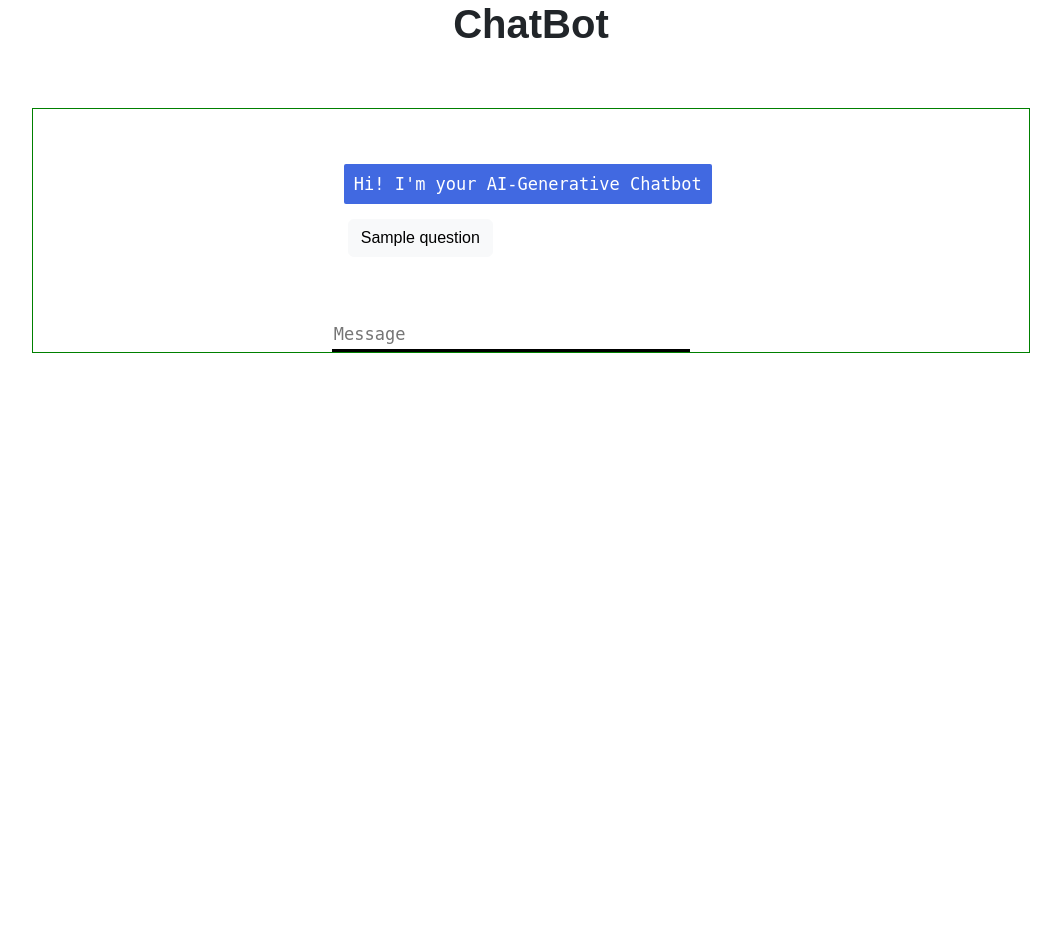
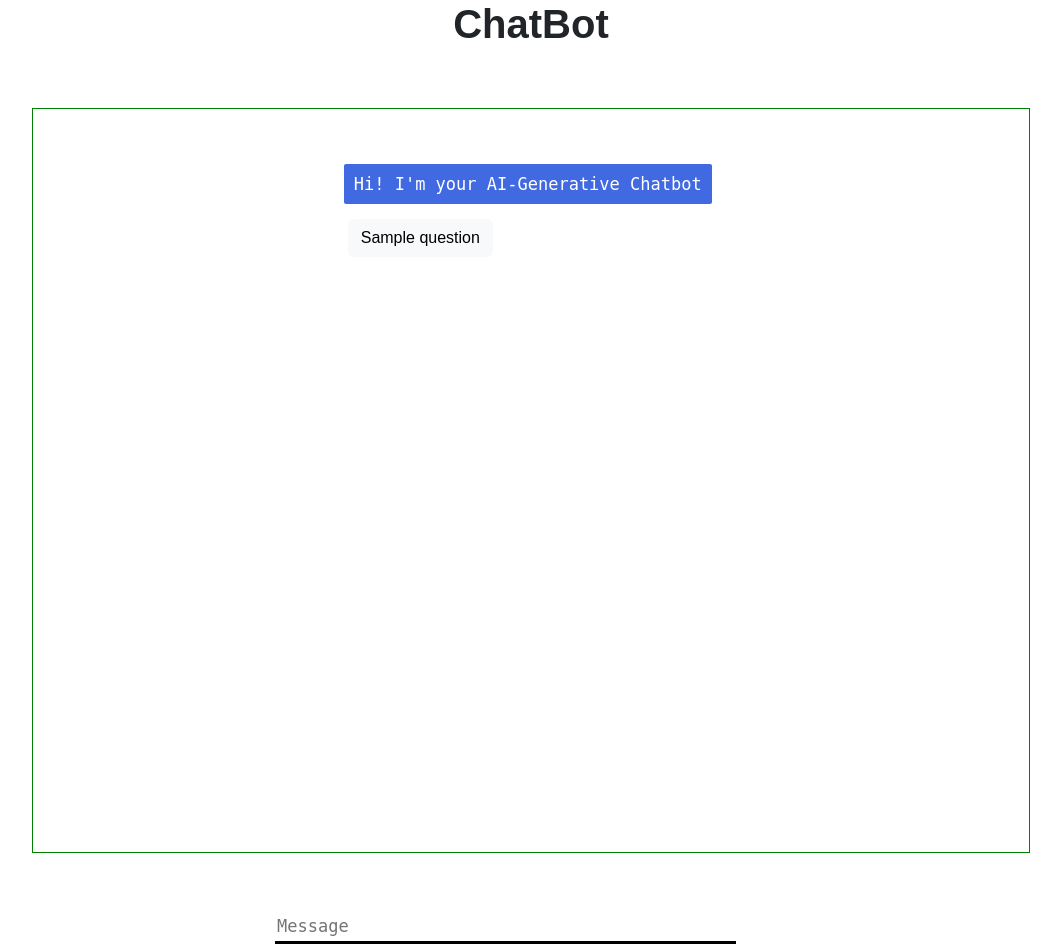
Before and after one commit to Sourabh044/Chatbot-Flask, a Flask app: template templates/index.html in a window 1280 px wide. Shown: the whole page, without its empty margins (109-1170 px from the left). Before the commit the page ends 353 px from the top, so only its background shows below. Run offline with Flask 3, Linux system fonts and the light colour scheme; the template is opened without the code that fills it: most values are stand-ins (such as "Sample title", 1, 10 or a date in 2020); some libraries are stand-ins or nearby versions.

Commit message:
UI changes.

```diff
--- a/static/css/styles.css
+++ b/static/css/styles.css
@@ -9,6 +9,7 @@ body, html {
     font-family: Arial;
 }
 #chatbox {
+height: 300px;
 margin-left: auto;
 margin-right: auto;
 width: 40%;
@@ -62,5 +63,12 @@ margin-left: auto;
 margin-right: auto;
 width: 78%;
 margin-top: 60px;
+overflow-y: scroll;
 border: 1px solid green;
+height: 745px;
 }
+
+.chat-messages {
+    scroll-behavior: smooth;
+    /* Add smooth scrolling */
+}
--- a/static/js/chat.js
+++ b/static/js/chat.js
@@ -1,28 +1,36 @@
+function scrollToEnd() {
+  const chatMessages = document.querySelector(".chat-messages");
+  const lastMessage = chatMessages.lastElementChild;
+  if (lastMessage) {
+    lastMessage.scrollIntoView({ behavior: "smooth", block: "nearest" });
+  }
+}
 
 function appendRelatedQuestions(questions) {
-    const chatbox = document.getElementById('chatbox');
+  const chatbox = document.getElementById("chatbox");
 
   // Create buttons for each related question
-    questions.forEach(question => {
-      const button = document.createElement('button');
-      button.type = 'button';
-      button.className = 'btn btn-light m-1';
+  questions.forEach((question) => {
+    const button = document.createElement("button");
+    button.type = "button";
+    button.className = "btn btn-light m-1";
     button.textContent = question;
     button.onclick = () => getBotResponse(question);
     chatbox.appendChild(button);
   });
+
+  scrollToEnd();
 }
 
-
-function getQuestions(){
+function getQuestions() {
   $.get("/get-answer/", { question: null }).done(function (data) {
-        appendRelatedQuestions(data)
-    })
+    appendRelatedQuestions(data);
+  });
 }
 
 function getBotResponse(value = undefined) {
   var rawText = value || $("#textInput").val();
-    console.log(rawText)
+  //   console.log(rawText);
   var userHtml = '<p class="userText mt-2"><span>' + rawText + "</span></p>";
   $("#textInput").val("");
   $("#chatbox").append(userHtml);
@@ -32,20 +40,21 @@ function getBotResponse(value = undefined) {
   $.get("/get-answer/", { question: rawText }).done(function (data) {
     var botHtml = '<p class="botText"><span>' + data.answer + "</span></p>";
     $("#chatbox").append(botHtml);
-        if (data.related_questions.length > 0){
-            $("#chatbox").append('<p class=""><span>' + 'Related Questions' + "</span></p>'");
+    if (data.related_questions.length > 0) {
+      $("#chatbox").append(
+        '<p class=""><span>' + "Related Questions" + "</span></p>'"
+      );
       appendRelatedQuestions(data.related_questions);
-        }
-        else {
-            var startAgainBtn = document.createElement('button');
-            startAgainBtn.classList.add('btn','btn-light');
-            startAgainBtn.textContent = 'Start Again';
-            startAgainBtn.onclick = (ev)=>{
-                console.log(ev.target)
+    } else {
+      var startAgainBtn = document.createElement("button");
+      startAgainBtn.classList.add("btn", "btn-light");
+      startAgainBtn.textContent = "Start Again";
+      startAgainBtn.onclick = (ev) => {
         ev.target.remove();
         getQuestions();
-            }
+      };
       $("#chatbox").append(startAgainBtn);
+      scrollToEnd();
     }
     document
       .getElementById("userInput")
@@ -53,13 +62,12 @@ function getBotResponse(value = undefined) {
   });
 }
 
-
 document.addEventListener("DOMContentLoaded", function () {
   var input = document.getElementById("textInput");
-    input.addEventListener('keypress', (event)=>{
+  input.addEventListener("keypress", (event) => {
     if (event.key === "Enter") {
       event.preventDefault();
       getBotResponse();
     }
-    })
-})
+  });
+});
--- a/templates/index.html
+++ b/templates/index.html
@@ -20,7 +20,7 @@
         <!-- <p align="center"><img src="static\\chatbot1.png" alt="Python-BOT" height="210" width="220"></p> -->
         <div class="boxed">
             <div>
-                <div id="chatbox" class="container">
+                <div id="chatbox" class="container chat-messages">
                     <p class="botText">
                         <span>Hi! I'm your AI-Generative Chatbot</span>
                     </p>
@@ -28,16 +28,13 @@
                     {% for question in questions %}
                     <button type="button" class="btn btn-light m-1" onclick="getBotResponse(this.innerHTML)">{{question}}</button>
                     {% endfor %}
-
-                </div>
-                <div id="userInput">
-                    <input id="textInput" type="text" name="msg" placeholder="Message" />
                 </div>
             </div>
-            <script>
+        </div>
+        <div id="userInput">
+            <input id="textInput" type="text" name="msg" placeholder="Message" />
+        </div>
 
-            </script>
-        </div>
     </div>
     <script src="https://cdn.jsdelivr.net/npm/@popperjs/core@2.11.8/dist/umd/popper.min.js" integrity="sha384-I7E8VVD/ismYTF4hNIPjVp/Zjvgyol6VFvRkX/vR+Vc4jQkC+hVqc2pM8ODewa9r" crossorigin="anonymous"></script>
 <script src="https://cdn.jsdelivr.net/npm/bootstrap@5.3.3/dist/js/bootstrap.min.js" integrity="sha384-0pUGZvbkm6XF6gxjEnlmuGrJXVbNuzT9qBBavbLwCsOGabYfZo0T0to5eqruptLy" crossorigin="anonymous"></script>
```
Also changed, not shown: README.md. Lines whose indentation alone changed are shown as unchanged.
